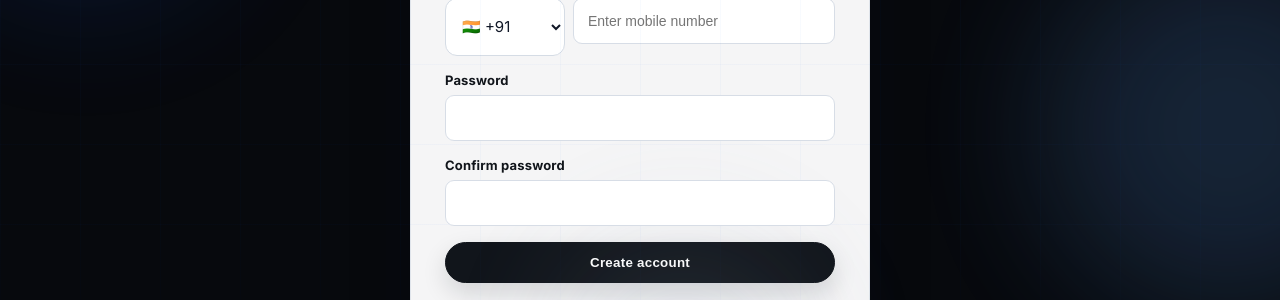
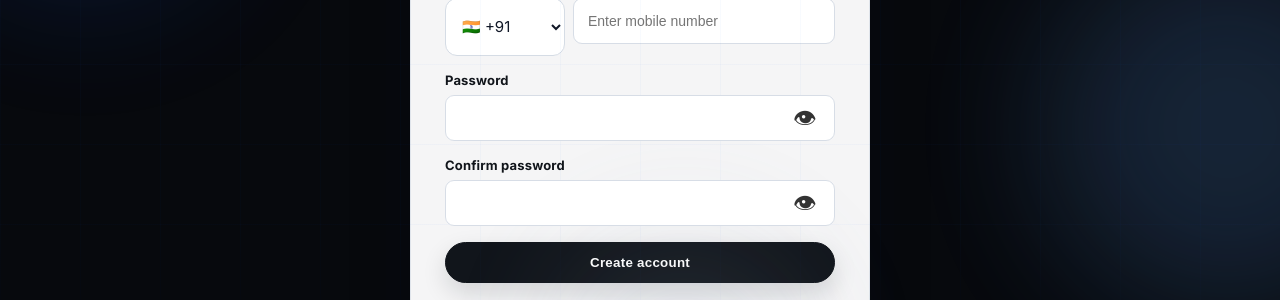
Before and after one commit to SidShirke30/SmartPark, a PHP site: page /frontend/register.php in a window 1280 px wide. Shown: the part 416-716 px from the top of the page. Run offline with PHP 8.4, Linux system fonts and the light colour scheme.

Commit message:
Fix visible password eye toggle on registration

```diff
--- a/frontend/register.php
+++ b/frontend/register.php
@@ -223,47 +223,34 @@ if ($_SERVER['REQUEST_METHOD']==='POST') {
 }
 
 .password-input-wrap input {
-    padding-right: 50px !important;
+    padding-right: 55px !important;
 }
 
 .password-toggle {
-    position: absolute !important;
-    right: 12px !important;
-    top: 50% !important;
-    transform: translateY(-50%) !important;
-
+    position: absolute;
+    right: 12px;
+    top: 50%;
+    transform: translateY(-50%);
+    width: 36px;
+    height: 36px;
     display: flex !important;
-    align-items: center !important;
-    justify-content: center !important;
-
-    width: 35px !important;
-    height: 35px !important;
-    padding: 0 !important;
-
+    align-items: center;
+    justify-content: center;
     background: transparent !important;
     border: none !important;
-    color: #333333 !important;
-
+    cursor: pointer;
+    z-index: 20;
+    visibility: visible !important;
     opacity: 1 !important;
-    visibility: visible !important;
-    cursor: pointer !important;
-    z-index: 10 !important;
 }
 
-.password-toggle i {
-    display: inline-block !important;
-    font-family: "Font Awesome 6 Free", "FontAwesome" !important;
-    font-size: 19px !important;
-    font-weight: 900 !important;
+.eye-icon {
+    display: block !important;
+    font-size: 23px;
+    line-height: 1;
     color: #333333 !important;
-    opacity: 1 !important;
     visibility: visible !important;
 }
-
-.password-toggle:hover i {
-    color: #000000 !important;
-}
-
 </style>
 <body>
 <div class="auth-page">
@@ -337,9 +324,8 @@ if ($_SERVER['REQUEST_METHOD']==='POST') {
             required
         >
         <button type="button" class="password-toggle"
-                data-target="registerPassword"
-                aria-label="Show password">
-            <i class="fa fa-eye"></i>
+                data-target="registerPassword" aria-label="Show password">
+            <span class="eye-icon">&#128065;</span>
         </button>
     </div>
 </div>
@@ -356,9 +342,8 @@ if ($_SERVER['REQUEST_METHOD']==='POST') {
             required
         >
         <button type="button" class="password-toggle"
-                data-target="registerConfirmPassword"
-                aria-label="Show confirm password">
-            <i class="fa fa-eye"></i>
+                data-target="registerConfirmPassword" aria-label="Show confirm password">
+            <span class="eye-icon">&#128065;</span>
         </button>
     </div>
 </div>
@@ -376,35 +361,26 @@ if ($_SERVER['REQUEST_METHOD']==='POST') {
 
 <script>
 document.querySelectorAll('.password-toggle').forEach(button => {
-
     button.addEventListener('click', function () {
 
-        const targetId = this.getAttribute('data-target');
-        const passwordInput = document.getElementById(targetId);
-        const icon = this.querySelector('i');
+        const input = document.getElementById(
+            this.getAttribute('data-target')
+        );
 
-        if (!passwordInput || !icon) return;
+        const eye = this.querySelector('.eye-icon');
 
-        if (passwordInput.type === 'password') {
+        if (!input || !eye) return;
 
-            passwordInput.type = 'text';
-
-            icon.classList.remove('fa-eye');
-            icon.classList.add('fa-eye-slash');
-
+        if (input.type === 'password') {
+            input.type = 'text';
+            eye.innerHTML = '&#128064;';
             this.setAttribute('aria-label', 'Hide password');
-
         } else {
-
-            passwordInput.type = 'password';
-
-            icon.classList.remove('fa-eye-slash');
-            icon.classList.add('fa-eye');
-
+            input.type = 'password';
+            eye.innerHTML = '&#128065;';
             this.setAttribute('aria-label', 'Show password');
         }
     });
-
 });
 </script>
 
```
